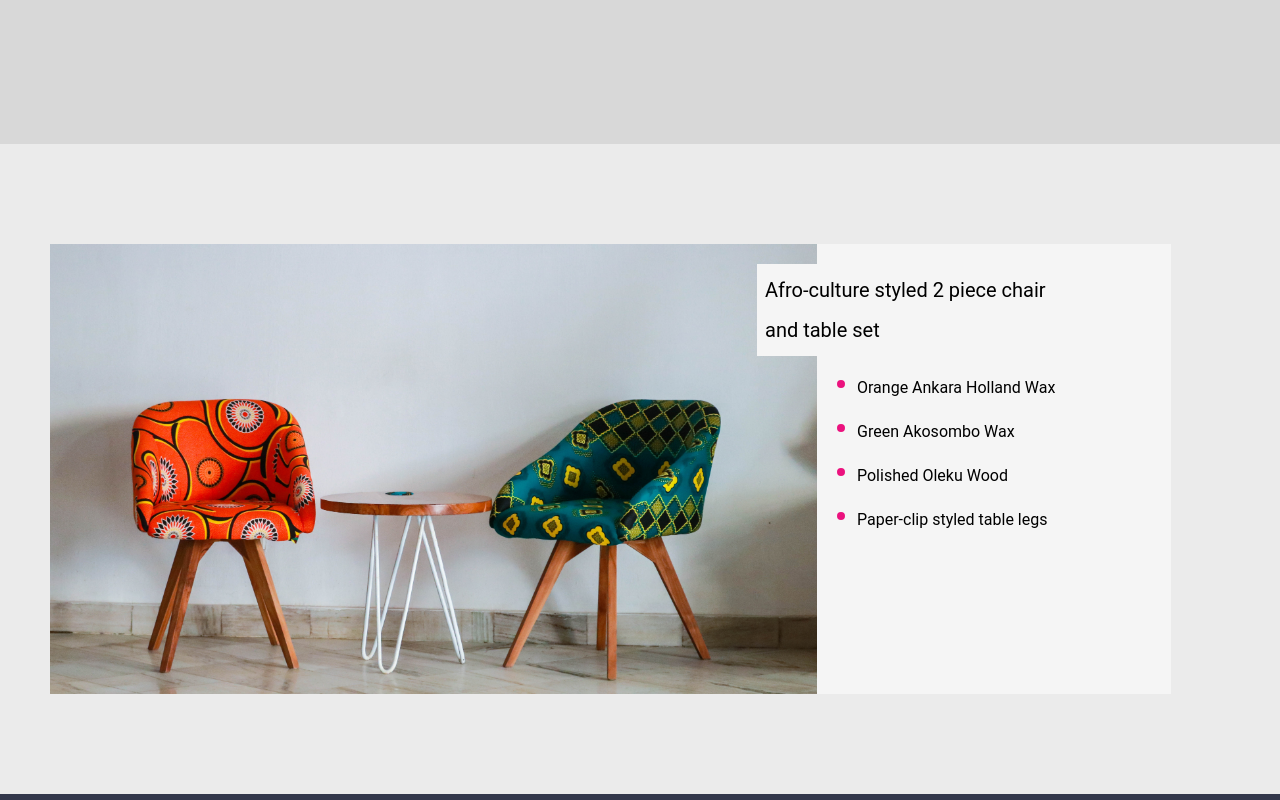
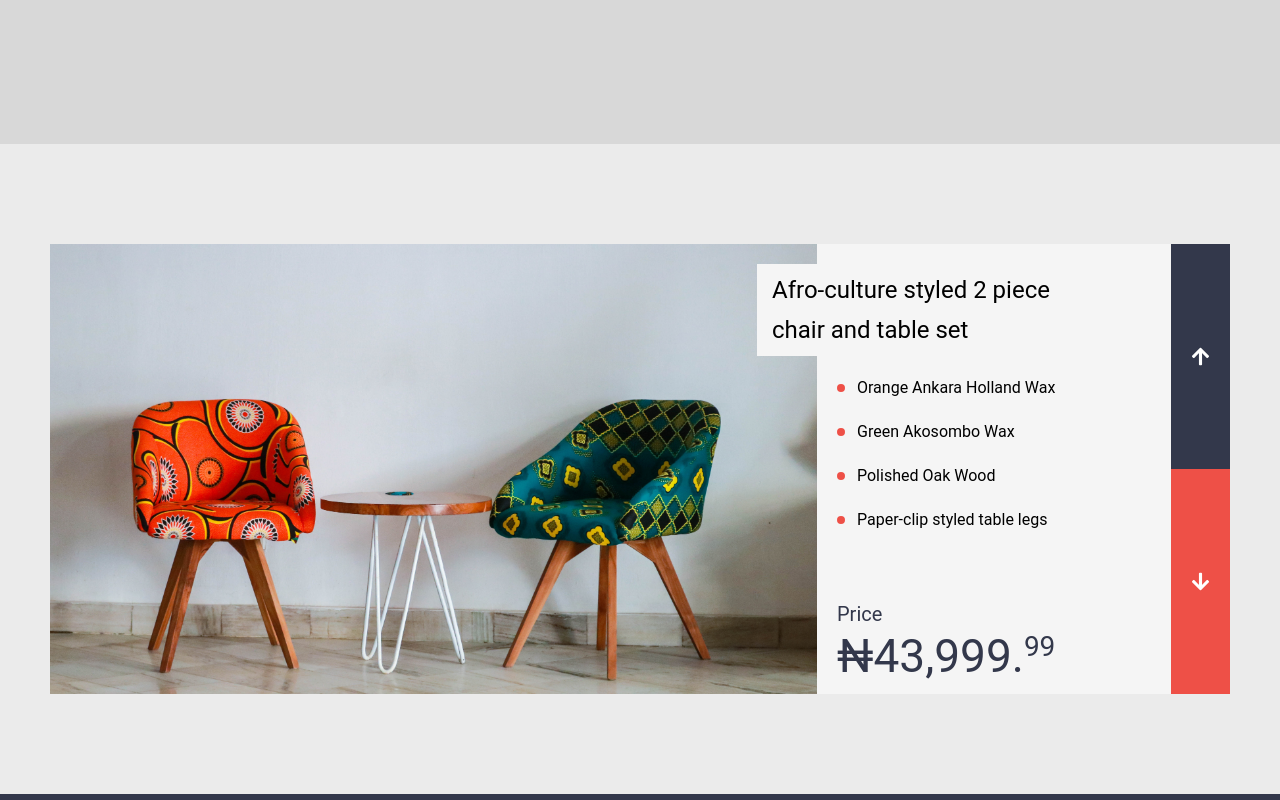
Before and after one commit to Stephen-Ibe/store-landingPage, a plain HTML site: page index.html in a window 1280 px wide. Shown: the part 3707-4507 px from the top of the page. Drawn offline with Linux system fonts and the light colour scheme.

Commit message:
update: showroom section complete

```diff
--- a/css/style.css
+++ b/css/style.css
@@ -5,6 +5,7 @@
   --color-orange-red: #f04a0d;
   --color-pink: #fc4450;
   --color-pink-light: #eb127e;
+  --color-pink-dark: #ee5047;
   --color-light: #d8d8d8;
   --color-whiter: #f5f5f5;
   --color-white: #ebebed;
@@ -400,18 +401,18 @@ section.showroom .showroom__product-details {
   height: 450px;
   background-color: var(--color-whiter);
   padding: 20px;
-  font-family: Roboto;
-  /* box-sizing: border-box; */
+  font-family: roboto;
+  position: relative;
 }
 section.showroom .showroom__product-details p {
-  font-size: 20px;
+  font-size: 24px;
   font-weight: 400;
   line-height: 40px;
   position: relative;
   right: 80px;
   margin-bottom: 20px;
   background-color: var(--color-whiter);
-  padding: 6px 8px;
+  padding: 6px 15px;
 }
 
 section.showroom .showroom__product-details ul {
@@ -429,10 +430,52 @@ section.showroom .showroom__product-details ul li::before {
   content: '';
   position: absolute;
   left: 0;
-  top: 4px;
-  width: 6px;
-  height: 6px;
+  top: 8px;
+  width: 8px;
+  height: 8px;
   border-radius: 50%;
-  border: 4px solid var(--color-pink-light);
+  border: 4px solid var(--color-pink-dark);
+}
+section.showroom .showroom__product-details .product__details-price {
+  color: var(--color-blue-light);
+  position: absolute;
+  bottom: 20px;
+}
+section.showroom .showroom__product-details .product__details-price h4 {
+  font-size: 20px;
+}
+section.showroom .showroom__product-details .product__details-price h1 {
+  font-size: 46px;
+  line-height: 35px;
+}
+section.showroom .showroom__product-details .product__details-price h1 sup {
+  font-size: 28px;
+}
+section.showroom aside {
+  display: flex;
+  flex-direction: column;
+  height: 450px;
+}
+section.showroom aside button {
+  display: flex;
+  height: 50%;
+  justify-content: center;
+  align-items: center;
+  border: none;
+  cursor: pointer;
+  font-size: 20px;
+  color: var(--text-white);
+}
+section.showroom aside button.previous {
+  background: var(--color-blue-light);
+}
+section.showroom aside button.next {
+  background: var(--color-pink-dark);
+}
+section.showroom aside button.previous:hover {
+  background: #262b41;
+}
+section.showroom aside button.next:hover {
+  background: #d1342c;
 }
 /* End of Showroom Section */
--- a/index.html
+++ b/index.html
@@ -314,12 +314,21 @@
             <ul class="outline-round">
               <li>Orange Ankara Holland Wax</li>
               <li>Green Akosombo Wax</li>
-              <li>Polished Oleku Wood</li>
+              <li>Polished Oak Wood</li>
               <li>Paper-clip styled table legs</li>
             </ul>
+            <div class="product__details-price">
+              <h4>Price</h4>
+              <h1>&#8358;43,999.<sup>99</sup></h1>
+            </div>
           </div>
         </div>
-        <div class="grid-5 grid-parent"></div>
+        <div class="grid-5 grid-parent">
+          <aside>
+            <button class="previous"><i class="fas fa-arrow-up"></i></button>
+            <button class="next"><i class="fas fa-arrow-down"></i></button>
+          </aside>
+        </div>
       </div>
     </section>
   </body>
```
